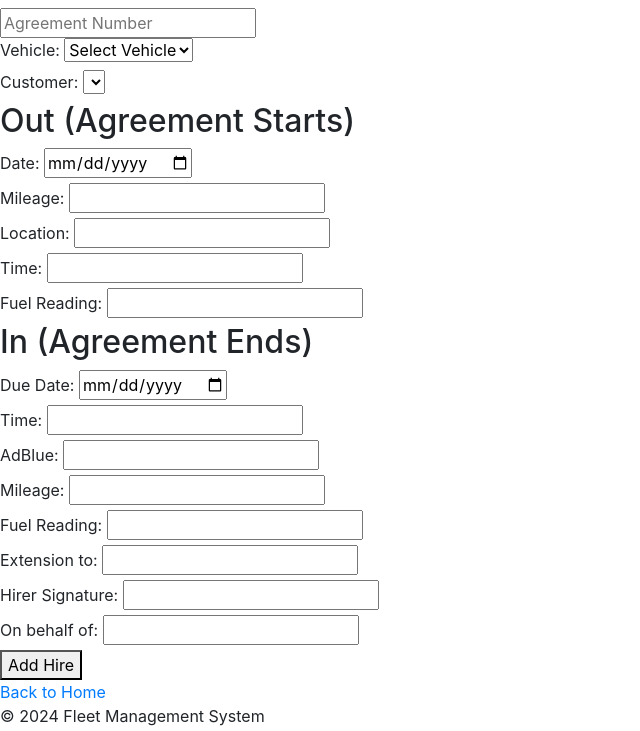
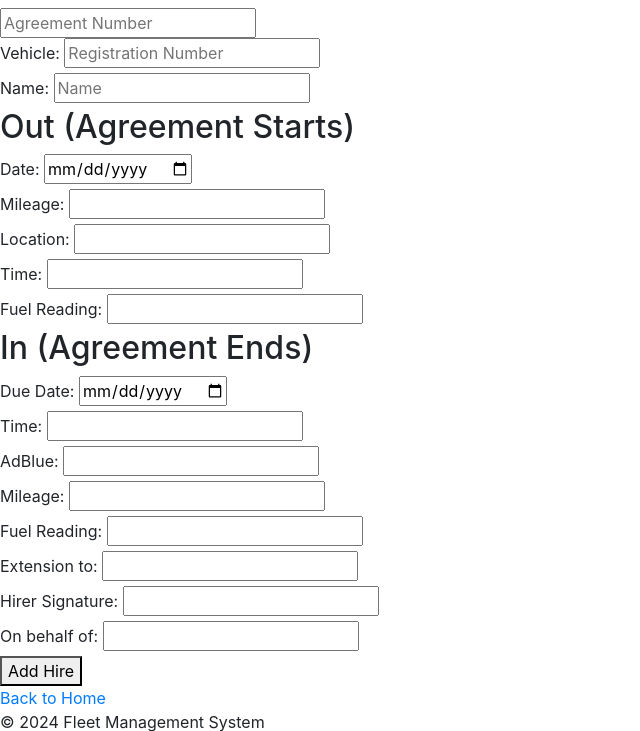
Before and after one commit to leslylopez43/fleet, a Flask app: page /add_hire in a window 1280 px wide. Shown: the part 48-779 px from the top of the page, without its empty margins (0-640 px from the left). Run offline with Flask 3, Linux system fonts and the light colour scheme; lists and menus that the app fills with data are empty; some libraries are stand-ins or nearby versions.

Commit message:
update code

```diff
--- a/app.py
+++ b/app.py
@@ -48,8 +48,8 @@ def init_db():
         CREATE TABLE IF NOT EXISTS hire (
             id INTEGER PRIMARY KEY AUTOINCREMENT,
             agreement_number TEXT UNIQUE,  -- Make agreement_number unique
-            vehicle_id INTEGER NOT NULL,
-            customer_id INTEGER NOT NULL,
+            registration_number INTEGER NOT NULL,
+            name INTEGER NOT NULL,
             out_date TEXT,
             out_mileage TEXT,
             out_location TEXT,
@@ -62,9 +62,7 @@ def init_db():
             in_fuel_reading TEXT,
             extension_to TEXT,
             hirer_signature TEXT,
-            on_behalf_of TEXT,
-            FOREIGN KEY(vehicle_id) REFERENCES vehicle(id),
-            FOREIGN KEY(customer_id) REFERENCES customer(id)
+            on_behalf_of TEXT
         )
     ''')
     conn.commit()
@@ -309,8 +307,8 @@ def add_hire():
     if request.method == 'POST':
         # Retrieve form data
         agreement_number = request.form.get('agreement_number')
-        vehicle_id = request.form.get('vehicle_id')
-        customer_id = request.form.get('customer_id')
+        registration_number = request.form.get('registration_number')
+        name = request.form.get('name')
         out_date = request.form.get('out_date')
         out_mileage = request.form.get('out_mileage')
         out_location = request.form.get('out_location')
@@ -333,12 +331,12 @@ def add_hire():
             # Execute SQL query to insert the new hire entry
             cursor.execute('''
                 INSERT INTO hire (
-                    agreement_number, vehicle_id, customer_id, out_date, out_mileage, out_location,
+                    agreement_number, registration_number, name, out_date, out_mileage, out_location,
                     out_time, out_fuel_reading, in_due_date, in_time, in_adblue, in_mileage,
                     in_fuel_reading, extension_to, hirer_signature, on_behalf_of
                 ) VALUES (?, ?, ?, ?, ?, ?, ?, ?, ?, ?, ?, ?, ?, ?, ?, ?)
             ''', (
-                agreement_number, vehicle_id, customer_id, out_date, out_mileage, out_location,
+                agreement_number, registration_number, name, out_date, out_mileage, out_location,
                 out_time, out_fuel_reading, in_due_date, in_time, in_adblue, in_mileage,
                 in_fuel_reading, extension_to, hirer_signature, on_behalf_of
             ))
@@ -479,42 +477,55 @@ def get_db_connection():
     return conn
 
 
+
 @app.route('/search', methods=['GET'])
 def search_form():
     return render_template('search.html')
 
+
+
 @app.route('/search', methods=['POST'])
 def search():
     name = request.form.get('name', '').strip()
-    vehicle_details = request.form.get('registration_number', '').strip()
+    registration_number = request.form.get('registration_number', '').strip()
     date_of_hire = request.form.get('date_of_hire', '').strip()
 
-    query = "SELECT * FROM customer WHERE 1=1"
-    params = []
+    customer_query = "SELECT * FROM customer WHERE 1=1"
+    vehicle_query = "SELECT * FROM vehicle WHERE 1=1"
+    customer_params = []
+    vehicle_params = []
 
     if name:
-        query += " AND name LIKE ?"
-        params.append(f"%{name}%")
+        customer_query += " AND name LIKE ?"
+        customer_params.append(f"%{name}%")
 
-    query = "SELECT * FROM vehicle WHERE 1=1"
-    params = []
-    if vehicle_details:
-        query += " AND vehicle_details LIKE ?"
-        params.append(f"%{registration_number}%")
+    if registration_number:
+        vehicle_query += " AND vehicle_details LIKE ?"
+        vehicle_params.append(f"%{registration_number}%")
+
     if date_of_hire:
         try:
             date = datetime.strptime(date_of_hire, '%Y-%m-%d')
-            query += " AND date_of_hire = ?"
-            params.append(date_of_hire)
+            customer_query += " AND date_of_hire = ?"
+            vehicle_query += " AND date_of_hire = ?"
+            customer_params.append(date_of_hire)
+            vehicle_params.append(date_of_hire)
         except ValueError:
             pass
 
     conn = get_db_connection()
-    cur = conn.execute(query, params)
-    customer = cur.fetchall()
+    customer_cur = conn.execute(customer_query, customer_params)
+    vehicle_cur = conn.execute(vehicle_query, vehicle_params)
+
+    customer = customer_cur.fetchall()
+    vehicle = vehicle_cur.fetchall()
+
     conn.close()
 
-    return render_template('result.html', customers=customer)
+    return render_template('result.html', customer=customer, vehicles=vehicle)
+
+
+
 
 @app.route('/print/<int:id>', methods=['GET'])
 def print_customer(id):
--- a/templates/add_hire.html
+++ b/templates/add_hire.html
@@ -7,22 +7,12 @@
 
     <input type="text" name="agreement_number" placeholder="Agreement Number" required><br>
 
-    <label for="vehicle_id">Vehicle:</label>
-    <select id="vehicle_id" name="vehicle_id">
-        <option value="">Select Vehicle</option>
-        {% for vehicle in vehicles %}
-        <option value="{{ vehicle.id }}">{{ vehicle.registration_number }}</option>
-        {% endfor %}
-    </select>
+    <label for="vehicle">Vehicle:</label>
+    <input type="text" id="vehicle" name="vehicle" placeholder="Registration Number" required><br>
 
-    <input type="text" id="vehicle_registration_number" name="vehicle_registration_number" style="display: none;" placeholder="Enter Registration Number" required><br>
+    <label for="name">Name:</label>
+    <input type="name" name="name" type="date" id="name" placeholder="Name" required><br>
 
-    <label for="customer_id">Customer:</label>
-    <select id="customer_id" name="customer_id">
-        {% for customer in customers %}
-        <option value="{{ customer['id'] }}">{{ customer['name'] }}</option>
-        {% endfor %}
-    </select><br>
 
     <h2>Out (Agreement Starts)</h2>
     <label for="out_date">Date:</label>
--- a/templates/search.html
+++ b/templates/search.html
@@ -20,6 +20,6 @@
         </li>
     {% endfor %}
 
-</ul>
+
 
 {% endblock %}
```
Also changed, not shown: templates/result.html (+18 -25 lines), database.db.
